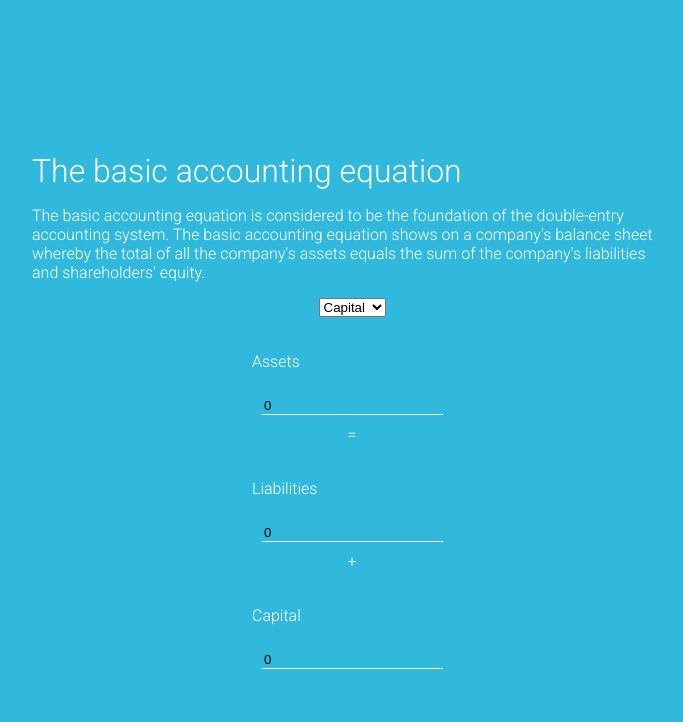
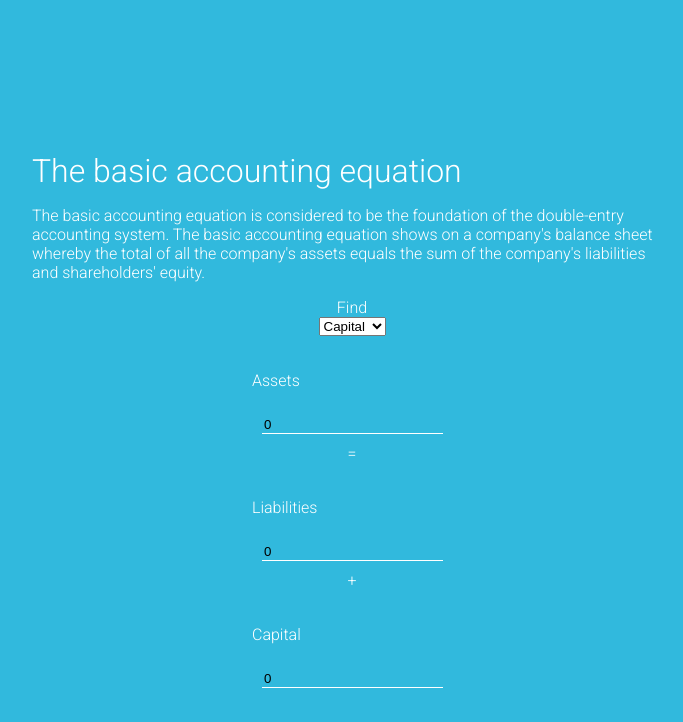
Before and after one commit to martrohelsanchez/accounting-tools, a React (Create React App) app: page / in a window 1280 px wide. Shown: the part 832-1554 px from the top of the page, without its empty margins (288-971 px from the left). Built offline with nearby package versions, Linux system fonts and the light colour scheme.

Commit message:
added find

```diff
--- a/src/components/calc/Calc.js
+++ b/src/components/calc/Calc.js
@@ -65,6 +65,9 @@ function Calc() {
 
     return (
         <div>
+            <div className={styles.find}>
+                Find
+            </div>
             <select className={styles.select} value={select} onChange={handleSelectChange}>
                 <option value='Asset' >Asset</option>
                 <option valiue='Liability'>Liability</option>
--- a/src/components/calc/calc.module.css
+++ b/src/components/calc/calc.module.css
@@ -20,3 +20,7 @@
     margin: auto;
     display: block;
 }
+
+.find {
+    text-align: center;
+}
```
